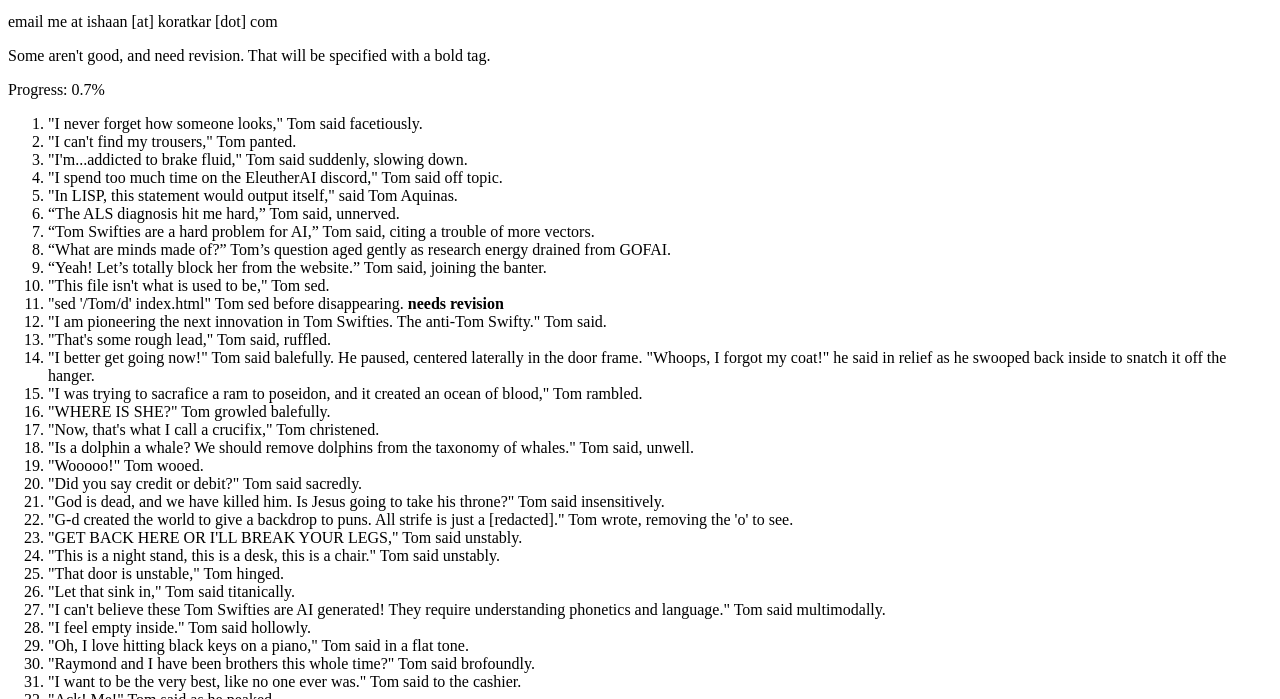
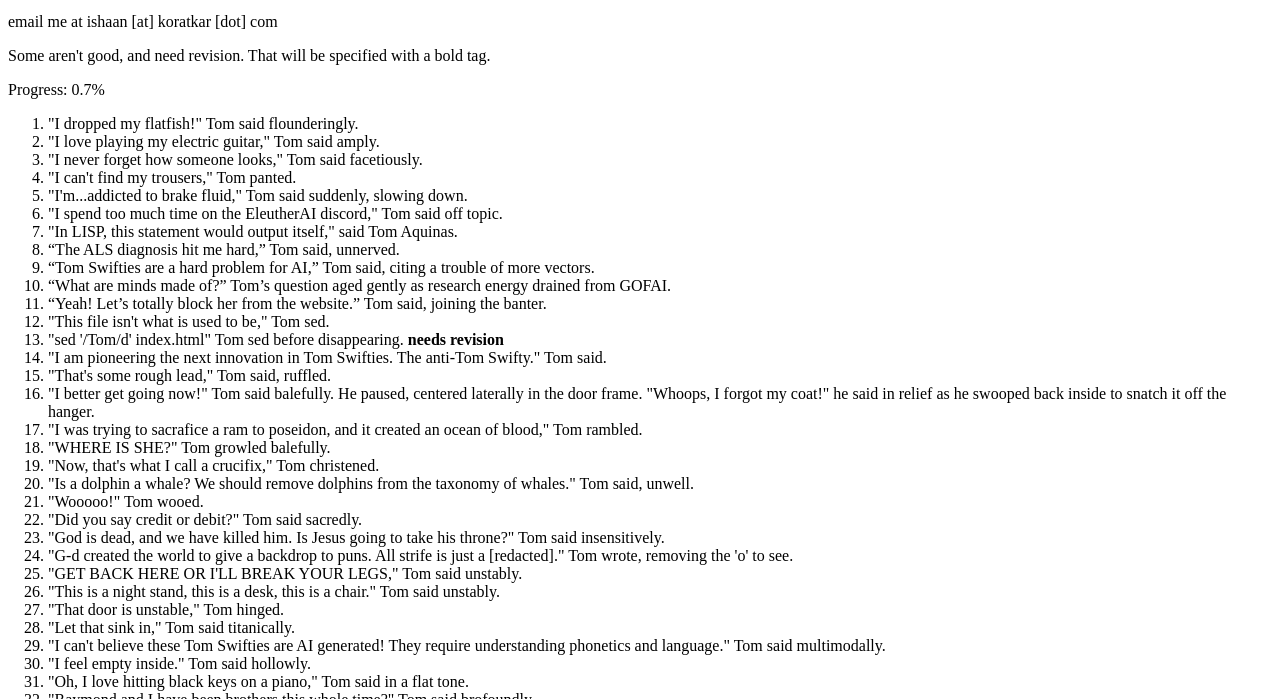
Before and after one commit to koratkar/swifties, a plain HTML site: page index.html in a window 1280 px wide. Shown: the part 101-800 px from the top of the page. Drawn offline with Linux system fonts and the light colour scheme.

Commit message:
Create index.html

```diff
--- a/index.html
+++ b/index.html
@@ -13,6 +13,8 @@
     <p>Some aren't good, and need revision. That will be specified with a bold tag.</p>
     <p id="progress">Progress: </p>
   <ol id="list">
+    <li>"I dropped my flatfish!" Tom said flounderingly.</li>
+    <li>"I love playing my electric guitar," Tom said amply.</li>
     <li>"I never forget how someone looks," Tom said facetiously.</li>
     <li>"I can't find my trousers," Tom panted.</li>
     <li>"I'm...addicted to brake fluid," Tom said suddenly, slowing down.</li>
```
